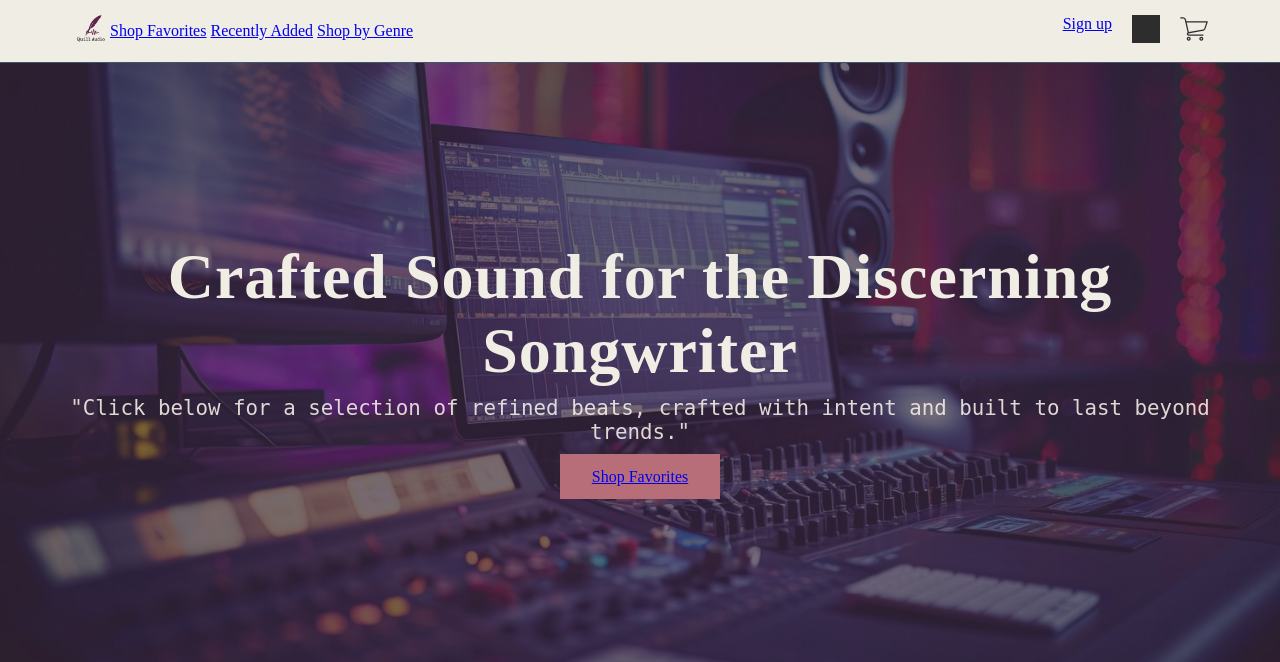
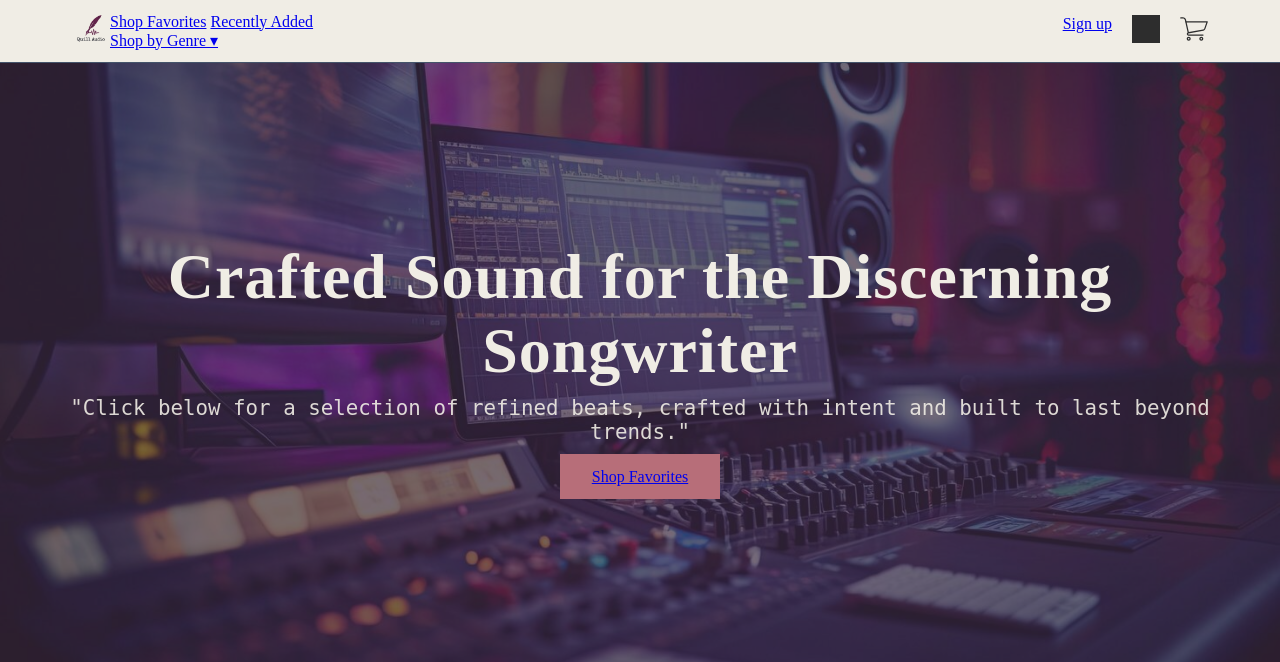
Before and after one commit to jackwj368/viperBeats, a Django app: page / in a window 1280 px wide. Shown: the top 662 px of the page. Run offline with Django 5.2, Linux system fonts and the light colour scheme; grey boxes are pictures that could not be loaded.

Commit message:
fixed genre dropdown

```diff
--- a/templates/base.html
+++ b/templates/base.html
@@ -18,15 +18,19 @@
             <img src="{% static 'images/quill-wave-transparent.png' %}" alt="Quill Audio logo" style="height: 38px;">
           </a>
           <div class="nav-links">
-            <a href="{% url 'favorite_list' %}" class="text-btn">Shop Favorites</a>
-            <a href="{% url 'recent_list' %}" class="text-btn">Recently Added</a>
-            <a href="#" class="text-btn dropdown-toggle" onclick="toggleGenreDropdown()">Shop by Genre</a>
-            <div id="genre-dropdown" class="dropdown-content" style="display: none;">
-              {% for genre in genre_menu %}
-                <a href="{% url 'music:genre_detail' genre.slug %}">{{ genre.name }}</a>
-              {% endfor %}
+              <a href="{% url 'favorite_list' %}" class="text-btn">Shop Favorites</a>
+              <a href="{% url 'recent_list' %}"   class="text-btn">Recently Added</a>
+              <div class="dropdown">
+                <a href="#" class="text-btn dropdown-toggle" onclick="toggleGenreDropdown(event)">
+                  Shop by Genre ▾
+                </a>
+                <div id="genre-dropdown" class="dropdown-menu">
+                  {% for genre in genre_menu %}
+                    <a href="{% url 'genre_detail' genre.slug %}">{{ genre.name }}</a>
+                  {% endfor %}
+                </div>
+              </div>
             </div>
-          </div>
 
           <div class="nav-actions">
             {% if user.is_authenticated %}
@@ -65,6 +69,12 @@
     const dropdown = document.getElementById("genre-dropdown");
     dropdown.style.display = dropdown.style.display === "block" ? "none" : "block";
   }
+
+  document.addEventListener('click', (e) => {
+    if (!e.target.closest('.dropdown')) {
+      document.getElementById('genre-dropdown').style.display = 'none';
+    }
+  });
 </script>
 </body>
 </html>
```
